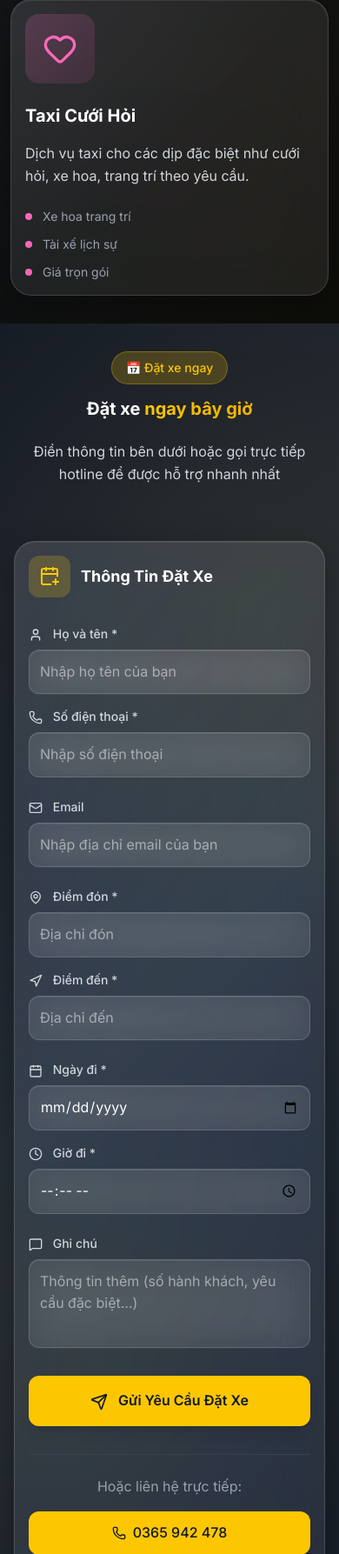
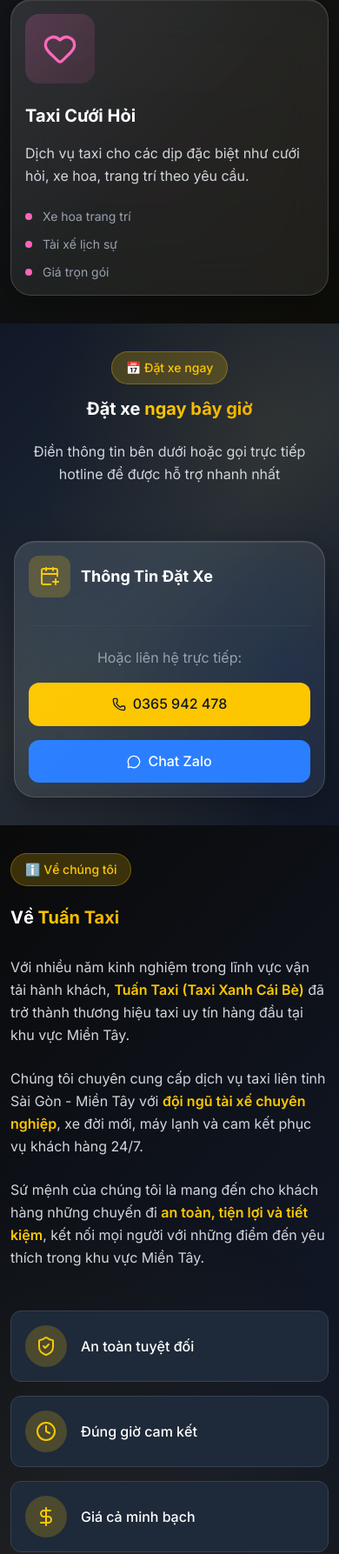
Before and after one commit to tanbaycu/taxiviet, a Flask app: page /index.html in a window 390 px wide. Shown: the part 3696-5483 px from the top of the page at 87% size. Run offline with Flask 3, Linux system fonts and the light colour scheme; style sheets or scripts are compiled from the project's sources.

Commit message:
chore: remove email and form handling logic
- deleted app.py with all email and form routes
- removed booking/contact forms from index.html
- updated README to run main.py instead of app.py
- app now only serves static templates with mobile detection

```diff
--- a/app.py
+++ /dev/null
@@ -1,240 +0,0 @@
-from flask import Flask, request, render_template, redirect, url_for, flash, jsonify
-from flask_mail import Mail, Message
-import os
-from datetime import datetime
-import logging
-from user_agents import parse as parse_ua
-from dotenv import load_dotenv
-
-load_dotenv()
-
-logging.basicConfig(level=logging.INFO)
-logger = logging.getLogger(__name__)
-
-app = Flask(__name__, static_folder="app/static", template_folder="app/templates")
-app.secret_key = os.urandom(24)
-
-# Mail configuration
-app.config.update(
-    MAIL_SERVER=os.getenv("MAIL_SERVER"),
-    MAIL_PORT=int(os.getenv("MAIL_PORT", 587)),
-    MAIL_USE_TLS=os.getenv("MAIL_USE_TLS", "True") == "True",
-    MAIL_USERNAME=os.getenv("MAIL_USERNAME"),
-    MAIL_PASSWORD=os.getenv("MAIL_PASSWORD"),
-    MAIL_DEFAULT_SENDER=os.getenv("MAIL_DEFAULT_SENDER"),
-    ADMIN_EMAIL=os.getenv("ADMIN_EMAIL")
-)
-
-mail = Mail(app)
-
-# Constants
-MESSAGES = {
-    "success_booking": "Cảm ơn bạn đã đặt xe! Chúng tôi sẽ liên hệ với bạn trong thời gian sớm nhất.",
-    "success_contact": "Cảm ơn bạn đã gửi tin nhắn! Chúng tôi sẽ phản hồi trong thời gian sớm nhất.",
-    "error": "Có lỗi xảy ra. Vui lòng thử lại sau hoặc gọi trực tiếp cho chúng tôi."
-}
-
-DEFAULT_VALUES = {
-    "fullname": "Không có tên",
-    "phone": "Không có SĐT",
-    "email": "Không cung cấp",
-    "pickup": "Không có điểm đón",
-    "destination": "Không có điểm đến",
-    "date": "Không có ngày",
-    "time": "Không có giờ",
-    "car_type": "Không chọn loại xe",
-    "notes": "Không có ghi chú",
-    "subject": "Không có chủ đề",
-    "message": "Không có tin nhắn"
-}
-
-
-def _should_use_mobile_template(user_agent_string: str) -> bool:
-    """Check if mobile template should be used"""
-    user_agent = parse_ua(user_agent_string or "")
-    return bool(user_agent.is_mobile or user_agent.is_tablet)
-
-
-def _send_email(subject: str, body: str) -> None:
-    """Send email to admin"""
-    admin_email = app.config.get("ADMIN_EMAIL")
-    if not admin_email:
-        logger.error("ADMIN_EMAIL not configured")
-        return
-    msg = Message(subject=subject, recipients=[admin_email], html=body)
-    mail.send(msg)
-
-
-def _handle_response(success: bool, message: str, anchor: str | None = None):
-    """Handle both AJAX and regular form responses"""
-    if request.headers.get("X-Requested-With") == "XMLHttpRequest":
-        return jsonify({"success": success, "message": message})
-
-    if success:
-        flash(message)
-
-    # Fix: Only pass _anchor if it's not None
-    if anchor:
-        return redirect(url_for("index", _anchor=anchor))
-    return redirect(url_for("index"))
-
-
-def _get_form_value(key: str, default_key: str | None = None) -> str:
-    """Get form value with default fallback"""
-    # Fix: Use default_key if provided, otherwise use key
-    fallback_key = default_key if default_key is not None else key
-    return request.form.get(key, DEFAULT_VALUES.get(fallback_key, ""))
-
-
-@app.route("/")
-def index():
-    """Redirect to appropriate template based on device"""
-    use_mobile = _should_use_mobile_template(request.headers.get("User-Agent", ""))
-    return redirect(url_for("mobile_html" if use_mobile else "index_html"))
-
-
-@app.route("/index.html")
-def index_html():
-    return render_template("index.html")
-
-
-@app.route("/mobile.html")
-def mobile_html():
-    return render_template("mobile.html")
-
-
-@app.route("/submit_booking", methods=["POST"])
-def submit_booking():
-    """Handle booking form submission"""
-    try:
-        logger.info(f"Received booking form data: {request.form}")
-
-        # Extract form data
-        fullname = _get_form_value("fullname")
-        phone = _get_form_value("phone")
-        email = _get_form_value("email")
-        pickup = _get_form_value("pickup-address", "pickup")
-        destination = _get_form_value("destination-address", "destination")
-        date = _get_form_value("booking-date", "date")
-        time = _get_form_value("booking-time", "time")
-        car_type = _get_form_value("car-type")
-        notes = _get_form_value("notes")
-
-        logger.info(f"New booking from {fullname} ({phone})")
-
-        # Send email
-        subject = f"Đặt Xe Mới: {fullname} - {date} {time}"
-        body = f"""
-        <h2>Thông Tin Đặt Xe Mới</h2>
-        <p><strong>Thời gian đặt:</strong> {datetime.now().strftime('%d/%m/%Y %H:%M:%S')}</p>
-
-        <h3>Thông Tin Khách Hàng:</h3>
-        <ul>
-            <li><strong>Họ và tên:</strong> {fullname}</li>
-            <li><strong>Số điện thoại:</strong> {phone}</li>
-            <li><strong>Email:</strong> {email}</li>
-        </ul>
-
-        <h3>Thông Tin Chuyến Đi:</h3>
-        <ul>
-            <li><strong>Điểm đón:</strong> {pickup}</li>
-            <li><strong>Điểm đến:</strong> {destination}</li>
-            <li><strong>Ngày đi:</strong> {date}</li>
-            <li><strong>Giờ đón:</strong> {time}</li>
-            <li><strong>Loại xe:</strong> {car_type}</li>
-        </ul>
-
-        <h3>Ghi chú:</h3>
-        <p>{notes}</p>
-        """
-        _send_email(subject, body)
-
-        return _handle_response(True, MESSAGES["success_booking"], "booking")
-
-    except Exception as e:
-        logger.error(f"Error processing booking: {str(e)}")
-        return _handle_response(False, MESSAGES["error"], "booking")
-
-
-@app.route("/submit_contact", methods=["POST"])
-def submit_contact():
-    """Handle contact form submission"""
-    try:
-        logger.info(f"Received contact form data: {request.form}")
-
-        # Extract form data
-        name = _get_form_value("contact-name", "fullname")
-        email = _get_form_value("contact-email", "email")
-        phone = _get_form_value("contact-phone", "phone")
-        subject_text = _get_form_value("contact-subject", "subject")
-        message_text = _get_form_value("contact-message", "message")
-
-        logger.info(f"New contact from {name} ({email})")
-
-        # Send email
-        subject = f"Liên Hệ Mới: {name} - {subject_text}"
-        body = f"""
-        <h2>Thông Tin Liên Hệ Mới</h2>
-        <p><strong>Thời gian gửi:</strong> {datetime.now().strftime('%d/%m/%Y %H:%M:%S')}</p>
-
-        <h3>Thông Tin Người Gửi:</h3>
-        <ul>
-            <li><strong>Họ và tên:</strong> {name}</li>
-            <li><strong>Email:</strong> {email}</li>
-            <li><strong>Số điện thoại:</strong> {phone}</li>
-            <li><strong>Chủ đề:</strong> {subject_text}</li>
-        </ul>
-
-        <h3>Nội Dung Tin Nhắn:</h3>
-        <p>{message_text}</p>
-        """
-        _send_email(subject, body)
-
-        return _handle_response(True, MESSAGES["success_contact"], "contact")
-
-    except Exception as e:
-        logger.error(f"Error processing contact: {str(e)}")
-        return _handle_response(False, MESSAGES["error"], "contact")
-
-
-@app.route("/quick_booking", methods=["POST"])
-def quick_booking():
-    """Handle quick booking form submission"""
-    try:
-        logger.info(f"Received quick booking form data: {request.form}")
-
-        # Extract form data
-        pickup = _get_form_value("pickup")
-        destination = _get_form_value("destination")
-        date = _get_form_value("date")
-        time = _get_form_value("time")
-
-        logger.info(f"New quick booking from {pickup} to {destination}")
-
-        # Send email
-        subject = f"Đặt Xe Nhanh: {date} {time}"
-        body = f"""
-        <h2>Thông Tin Đặt Xe Nhanh</h2>
-        <p><strong>Thời gian đặt:</strong> {datetime.now().strftime('%d/%m/%Y %H:%M:%S')}</p>
-
-        <h3>Thông Tin Chuyến Đi:</h3>
-        <ul>
-            <li><strong>Điểm đón:</strong> {pickup}</li>
-            <li><strong>Điểm đến:</strong> {destination}</li>
-            <li><strong>Ngày đi:</strong> {date}</li>
-            <li><strong>Giờ đón:</strong> {time}</li>
-        </ul>
-
-        <p><strong>Lưu ý:</strong> Đây là đặt xe nhanh từ form trên trang chủ. Cần liên hệ lại với khách hàng để xác nhận thông tin chi tiết.</p>
-        """
-        _send_email(subject, body)
-
-        return _handle_response(True, MESSAGES["success_booking"])
-
-    except Exception as e:
-        logger.error(f"Error processing quick booking: {str(e)}")
-        return _handle_response(False, MESSAGES["error"])
-
-
-if __name__ == "__main__":
-    app.run(debug=True, port=5000)
--- a/app/templates/index.html
+++ b/app/templates/index.html
@@ -763,119 +763,6 @@
             </h3>
           </div>
 
-          <form id="bookingForm" class="space-y-6">
-            <div class="grid gap-6 md:grid-cols-2">
-              <div>
-                <label class="mb-2 block text-sm font-medium text-gray-300">
-                  <i data-lucide="user" class="mr-2 inline h-4 w-4"></i>
-                  Họ và tên *
-                </label>
-                <input
-                  type="text"
-                  required
-                  class="form-input w-full rounded-xl px-4 py-4 transition-all"
-                  placeholder="Nhập họ tên của bạn"
-                />
-              </div>
-              <div>
-                <label class="mb-2 block text-sm font-medium text-gray-300">
-                  <i data-lucide="phone" class="mr-2 inline h-4 w-4"></i>
-                  Số điện thoại *
-                </label>
-                <input
-                  type="tel"
-                  required
-                  class="form-input w-full rounded-xl px-4 py-4 transition-all"
-                  placeholder="Nhập số điện thoại"
-                />
-              </div>
-            </div>
-
-            <div>
-              <label class="mb-2 block text-sm font-medium text-gray-300">
-                <i data-lucide="mail" class="mr-2 inline h-4 w-4"></i>
-                Email
-              </label>
-              <input
-                type="email"
-                class="form-input w-full rounded-xl px-4 py-4 transition-all"
-                placeholder="Nhập địa chỉ email của bạn"
-              />
-            </div>
-
-            <div class="grid gap-6 md:grid-cols-2">
-              <div>
-                <label class="mb-2 block text-sm font-medium text-gray-300">
-                  <i data-lucide="map-pin" class="mr-2 inline h-4 w-4"></i>
-                  Điểm đón *
-                </label>
-                <input
-                  type="text"
-                  required
-                  class="form-input w-full rounded-xl px-4 py-4 transition-all"
-                  placeholder="Địa chỉ đón"
-                />
-              </div>
-              <div>
-                <label class="mb-2 block text-sm font-medium text-gray-300">
-                  <i data-lucide="navigation" class="mr-2 inline h-4 w-4"></i>
-                  Điểm đến *
-                </label>
-                <input
-                  type="text"
-                  required
-                  class="form-input w-full rounded-xl px-4 py-4 transition-all"
-                  placeholder="Địa chỉ đến"
-                />
-              </div>
-            </div>
-
-            <div class="grid gap-6 md:grid-cols-2">
-              <div>
-                <label class="mb-2 block text-sm font-medium text-gray-300">
-                  <i data-lucide="calendar" class="mr-2 inline h-4 w-4"></i>
-                  Ngày đi *
-                </label>
-                <input
-                  type="date"
-                  required
-                  class="form-input w-full rounded-xl px-4 py-4 transition-all"
-                />
-              </div>
-              <div>
-                <label class="mb-2 block text-sm font-medium text-gray-300">
-                  <i data-lucide="clock" class="mr-2 inline h-4 w-4"></i>
-                  Giờ đi *
-                </label>
-                <input
-                  type="time"
-                  required
-                  class="form-input w-full rounded-xl px-4 py-4 transition-all"
-                />
-              </div>
-            </div>
-
-            <div>
-              <label class="mb-2 block text-sm font-medium text-gray-300">
-                <i data-lucide="message-square" class="mr-2 inline h-4 w-4"></i>
-                Ghi chú
-              </label>
-              <textarea
-                rows="3"
-                class="form-input w-full resize-none rounded-xl px-4 py-4 transition-all"
-                placeholder="Thông tin thêm (số hành khách, yêu cầu đặc biệt...)"
-              ></textarea>
-            </div>
-
-            <button
-              type="submit"
-              class="w-full transform rounded-xl bg-yellow-400 px-6 py-4 font-semibold text-gray-900 shadow-lg transition-all hover:scale-105 hover:bg-yellow-500"
-            >
-              <i data-lucide="send" class="mr-2 inline h-5 w-5"></i>
-              Gửi Yêu Cầu Đặt Xe
-            </button>
-          </form>
-
           <!-- Quick contact info -->
           <div class="mt-8 border-t border-gray-700 pt-6">
             <div class="text-center">
--- /dev/null
+++ b/main.py
@@ -0,0 +1,30 @@
+from flask import Flask, render_template, redirect, request
+import logging
+from user_agents import parse as parse_ua
+
+logging.basicConfig(level=logging.INFO)
+logger = logging.getLogger(__name__)
+
+app = Flask(__name__, static_folder="app/static", template_folder="app/templates")
+
+def _should_use_mobile_template(user_agent_string: str) -> bool:
+    """Detect if user is on mobile or tablet."""
+    user_agent = parse_ua(user_agent_string or "")
+    return bool(user_agent.is_mobile or user_agent.is_tablet)
+
+@app.route("/")
+def index():
+    """Redirect to mobile or desktop template."""
+    use_mobile = _should_use_mobile_template(request.headers.get("User-Agent", ""))
+    return redirect("/mobile.html" if use_mobile else "/index.html")
+
+@app.route("/index.html")
+def index_html():
+    return render_template("index.html")
+
+@app.route("/mobile.html")
+def mobile_html():
+    return render_template("mobile.html")
+
+if __name__ == "__main__":
+    app.run(debug=True, port=5000)
```
Also changed, not shown: README.md.
